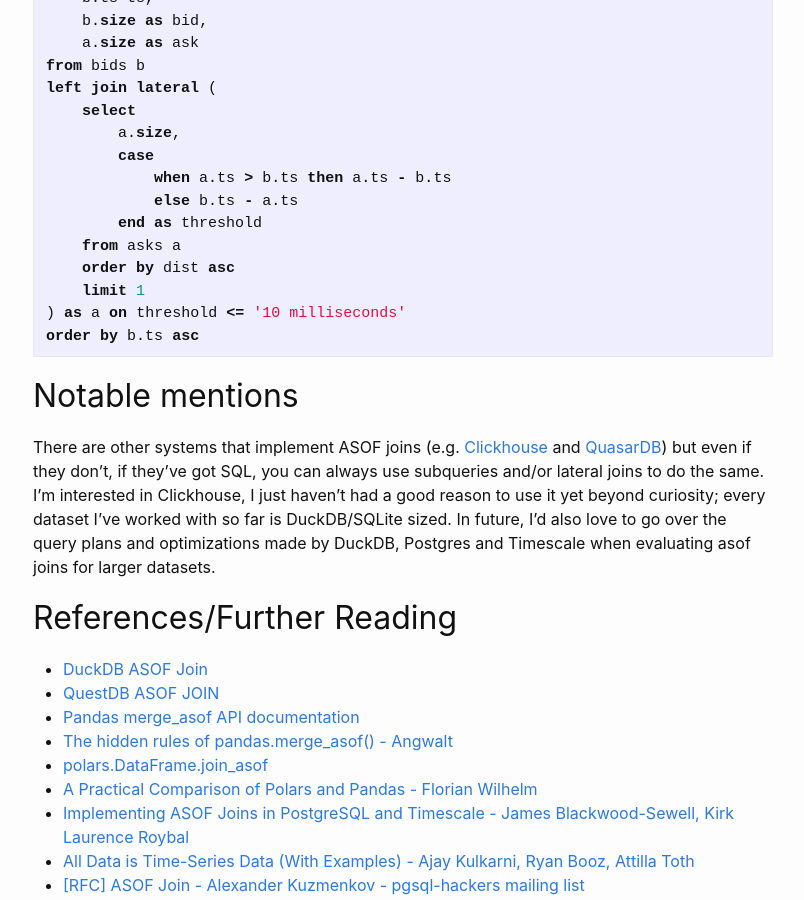
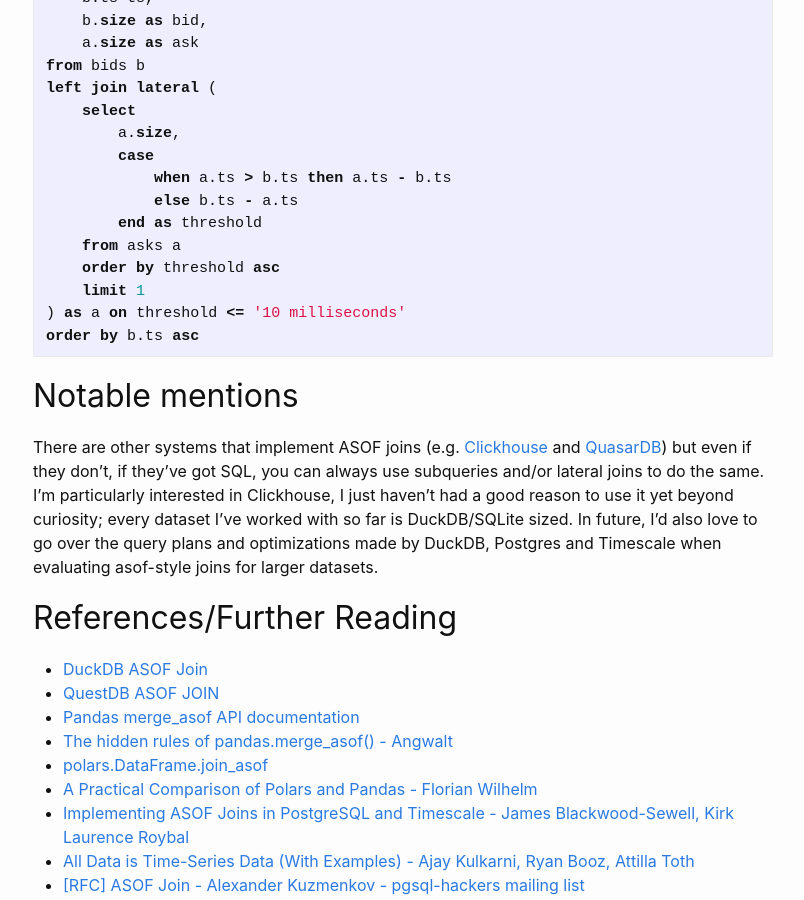
Before and after one commit to bnmoch3/blog, a Jekyll site: the page built from _posts/2023-06-30-sql-asof-joins.md, in a window 1280 px wide and 900 px high, scrolled down 9716 px. Shown: the whole window, without its empty margins (237-1041 px from the left). Built offline with Jekyll 4.4.1, drawn with Linux system fonts in a browser that asks for light colours.

Commit message:
Make minor edits

````diff
--- a/_posts/2023-06-30-sql-asof-joins.md
+++ b/_posts/2023-06-30-sql-asof-joins.md
@@ -424,8 +424,7 @@ with psycopg2.connect(dsn) as conn:
         send_csv_to_pg(cur, "bids", bids_tbl)
 ```
 
-For querying, we could use a
-[left lateral join](sql/2023/06/24/sql-lateral-joins):
+For querying, we could use a [left lateral join](sql-lateral-joins):
 
 ```sql
 select
@@ -496,7 +495,7 @@ left join lateral (
             else b.ts - a.ts
         end as threshold
     from asks a
-    order by dist asc
+    order by threshold asc
     limit 1
 ) as a on threshold <= '10 milliseconds'
 order by b.ts asc
@@ -508,11 +507,11 @@ There are other systems that implement ASOF joins (e.g.
 [Clickhouse](https://clickhouse.com/docs/en/sql-reference/statements/select/join#asof-join-usage)
 and [QuasarDB](https://blog.quasar.ai/timeseries-what-are-asof-joins)) but even
 if they don't, if they've got SQL, you can always use subqueries and/or lateral
-joins to do the same. I'm interested in Clickhouse, I just haven't had a good
-reason to use it yet beyond curiosity; every dataset I've worked with so far is
-DuckDB/SQLite sized. In future, I'd also love to go over the query plans and
-optimizations made by DuckDB, Postgres and Timescale when evaluating asof joins
-for larger datasets.
+joins to do the same. I'm particularly interested in Clickhouse, I just haven't
+had a good reason to use it yet beyond curiosity; every dataset I've worked with
+so far is DuckDB/SQLite sized. In future, I'd also love to go over the query
+plans and optimizations made by DuckDB, Postgres and Timescale when evaluating
+asof-style joins for larger datasets.
 
 ## References/Further Reading
 
````
